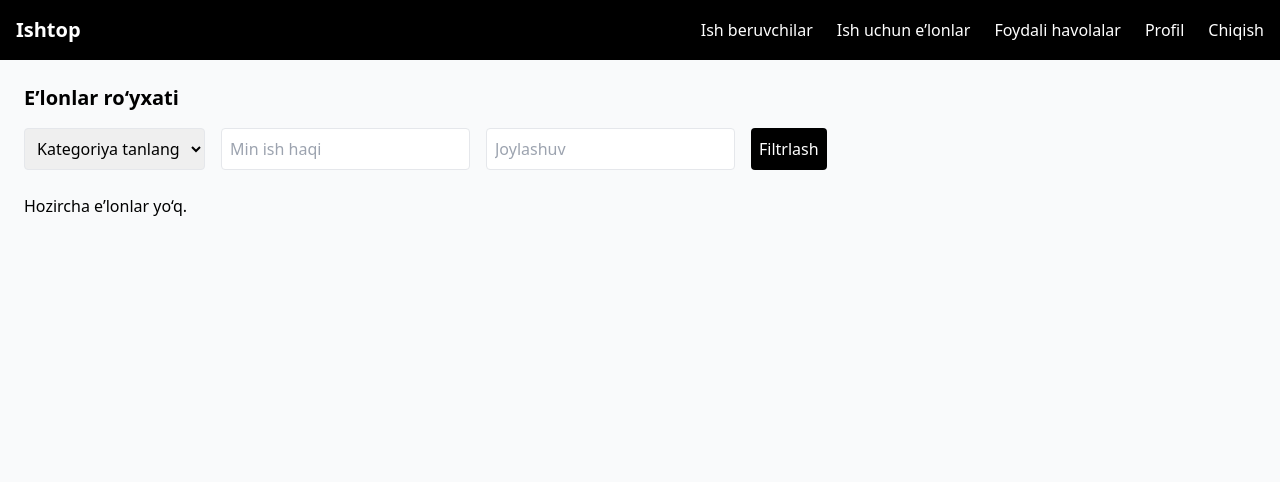
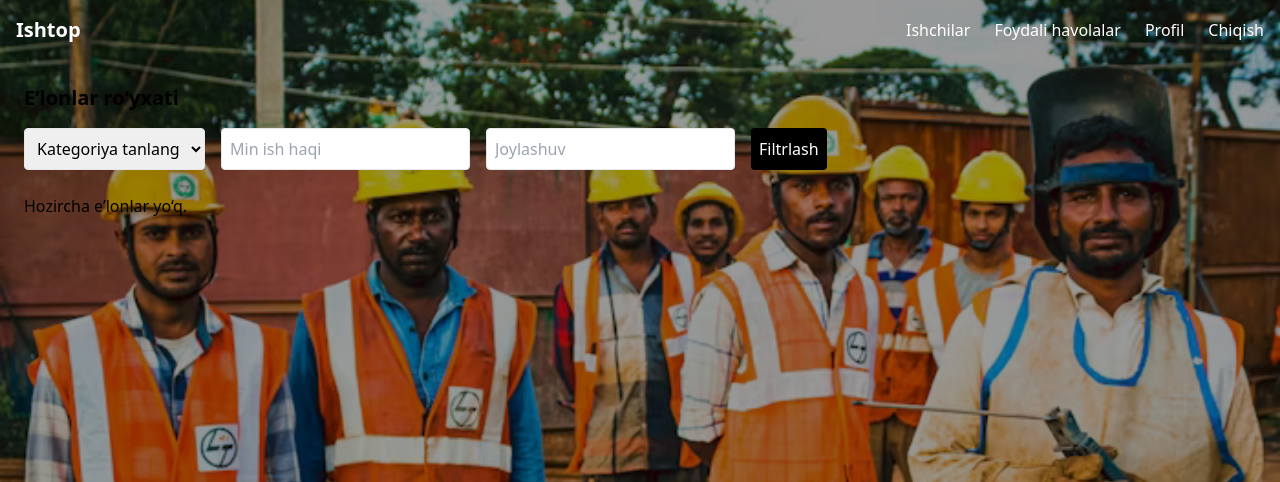
Before and after one commit to ASILBEKasilbek/ISHTOP, a Django app: page /employers/ in a window 1280 px wide. Shown: the top 482 px of the page. Run offline with Django 5.2, Linux system fonts and the light colour scheme; the visitor is signed in with stand-in values (Sample User, id 1); data that the repository does not hold is empty; some libraries are stand-ins or nearby versions.

Commit message:
requiremnt

```diff
--- a/app/forms.py
+++ b/app/forms.py
@@ -3,13 +3,22 @@ from django.contrib.auth.forms import UserCreationForm
 from django.contrib.auth.models import User
 from .models import EmployerAd, JobAd
 
+
 class RegisterForm(UserCreationForm):
-    email = forms.EmailField(required=True)
-
     class Meta:
         model = User
         fields = ['username', 'email', 'password1', 'password2']
-
+        widgets = {
+            'username': forms.TextInput(attrs={'class': 'input', 'placeholder': 'Foydalanuvchi nomi'}),
+            'email': forms.EmailInput(attrs={'class': 'input', 'placeholder': 'Email'}),
+            'password1': forms.PasswordInput(attrs={'class': 'input', 'placeholder': 'Parol'}),
+            'password2': forms.PasswordInput(attrs={'class': 'input', 'placeholder': 'Parolni tasdiqlang'}),
+        }
+        help_texts = {
+            'username': None,
+            'password1': None,
+            'password2': None,
+        }
 class EmployerAdForm(forms.ModelForm):
     class Meta:
         model = EmployerAd
--- a/statis/css/styles.css
+++ b/static/css/styles.css
@@ -1,3 +1,4 @@
+
 .navbar {
     transition: all 0.3s ease;
 }
--- a/templates/base.html
+++ b/templates/base.html
@@ -10,9 +10,28 @@
     <title>Ishtop - {% block title %}{% endblock %}</title>
     <link rel="stylesheet" href="{% static 'css/styles.css' %}">
     <script src="https://cdn.tailwindcss.com"></script>
+    <style>
+        body {
+            margin: 0;
+            position: relative;
+            z-index: 0;
+        }
+
+        body::before {
+            content: "";
+            position: fixed;
+            inset: 0;
+            background-image: url('/static/images/image.png');
+            background-size: cover;
+            background-repeat: no-repeat;
+            background-position: center;
+            filter: brightness(0.6) ;
+            z-index: -1;
+        }
+    </style>
 </head>
 <body class="bg-gray-50">
-    <nav class="navbar bg-black text-white p-4 sticky top-0 z-50">
+    <nav class="navbar  text-white p-4 sticky top-0 z-50">
         <div class="container mx-auto flex justify-between items-center">
             <div class="text-xl font-bold">Ishtop</div>
             <div class="md:hidden">
@@ -24,8 +43,8 @@
             </div>
                 <ul id="menu" class="hidden md:flex space-x-6">
                     {% if user.is_authenticated %}
-                        <li><a href="{% url 'employers' %}" class="hover:text-green-300 transition">Ish beruvchilar</a></li>
-                        <li><a href="{% url 'jobs' %}" class="hover:text-green-300 transition">Ish uchun e’lonlar</a></li>
+                        <!-- <li><a href="{% url 'employers' %}" class="hover:text-green-300 transition">Ish beruvchilar</a></li> -->
+                        <li><a href="{% url 'jobs' %}" class="hover:text-green-300 transition">Ishchilar</a></li>
                     {% endif %}
                     <li><a href="{% url 'links' %}" class="hover:text-green-300 transition">Foydali havolalar</a></li>
                     {% if user.is_authenticated %}
```
Also changed, not shown: static/images/image.png (added).
